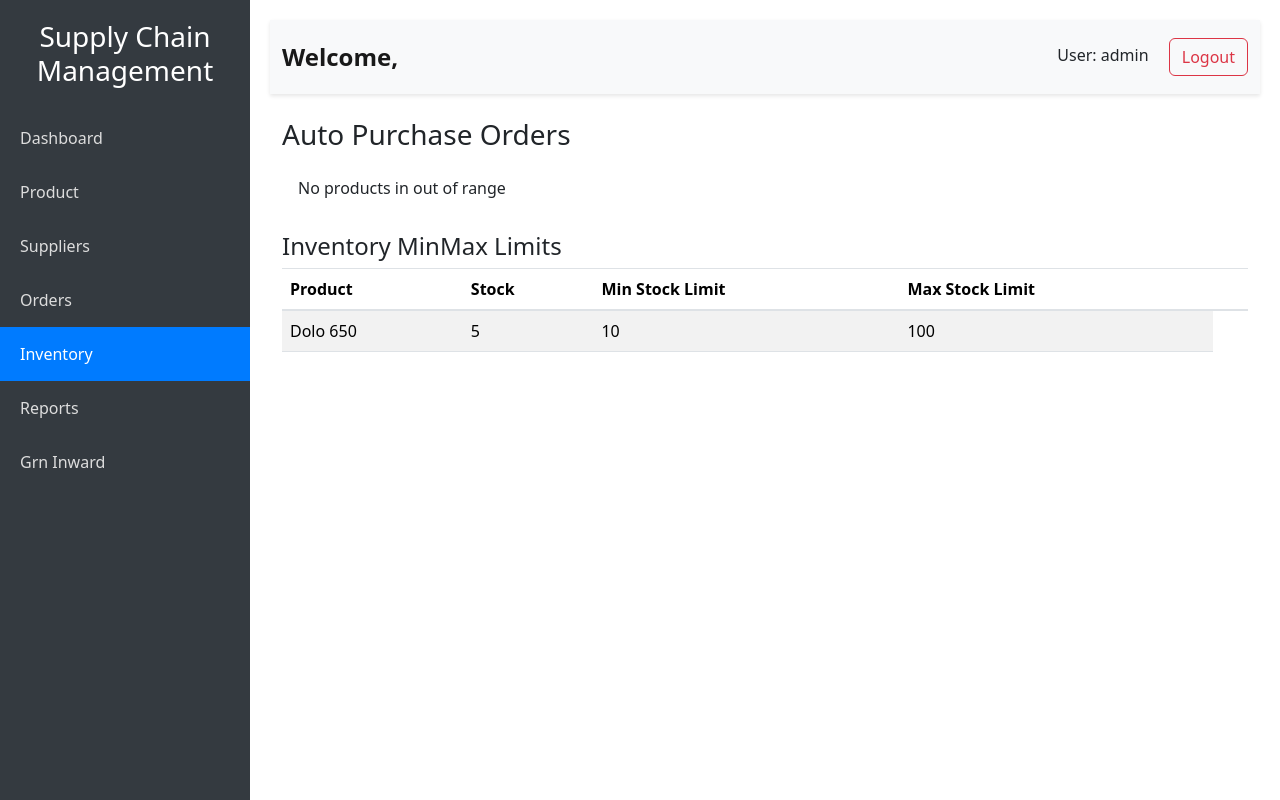
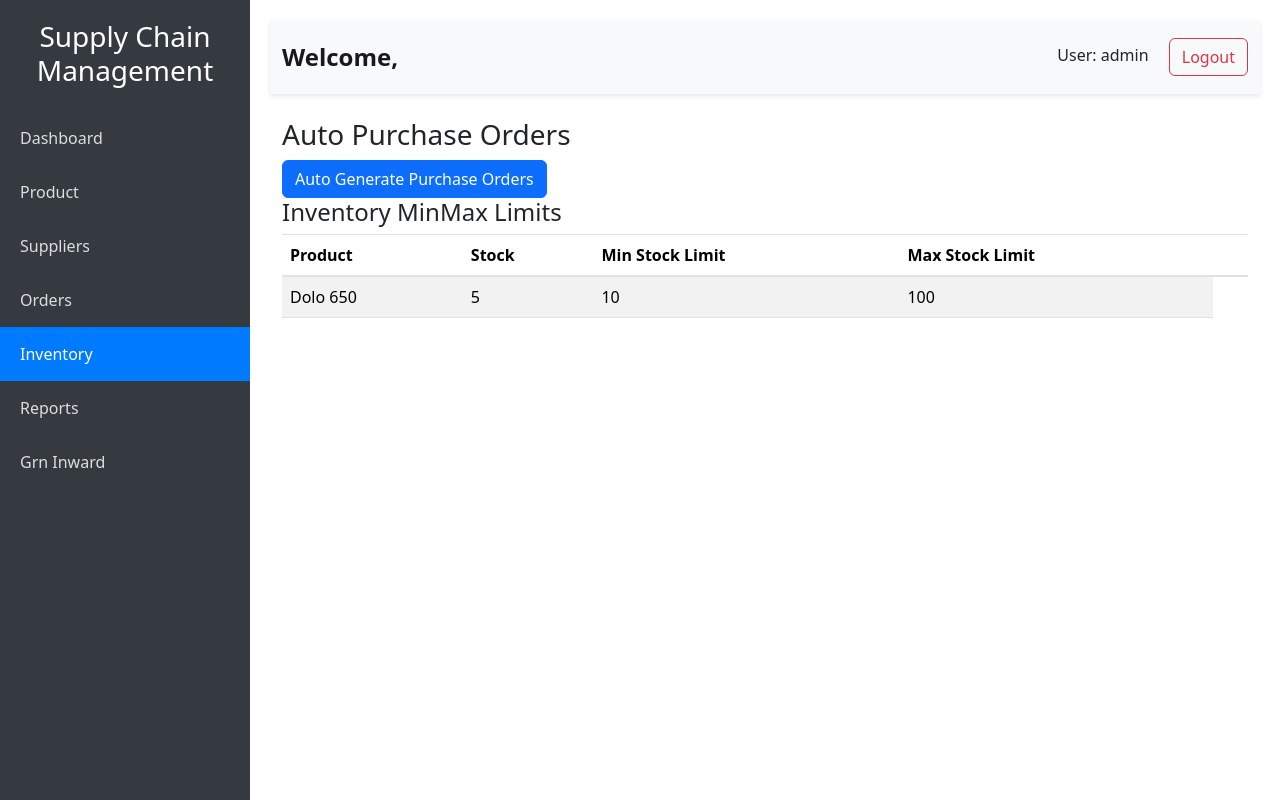
Before and after one commit to Rapolu27/supply_chain_management, a Django app: page /inventory in a window 1280 px wide. Run offline with Django 3.2, Linux system fonts and the light colour scheme; a user stored in the database is signed in; data comes from the database, SQL or seed files in the repository; some libraries are stand-ins or nearby versions.

Commit message:
updated code

```diff
--- a/templates/order/inventory.html
+++ b/templates/order/inventory.html
@@ -24,14 +24,10 @@
 
 
 <h3>Auto Purchase Orders</h3>
-{% if out_of_range_products and purchase_orders %}
 <form method="POST" action="{% url 'auto_generate_purchase_orders' %}">
     {% csrf_token %}
     <button type="submit" class="btn btn-primary">Auto Generate Purchase Orders</button>
 </form>
-{% else %}
-<p class=" p-3 "> No products in out of range</p>
-{% endif %}
 {% if out_of_range_products %}
     <h4>Out of Range Products</h4>
     <table class="table table-striped">
```
